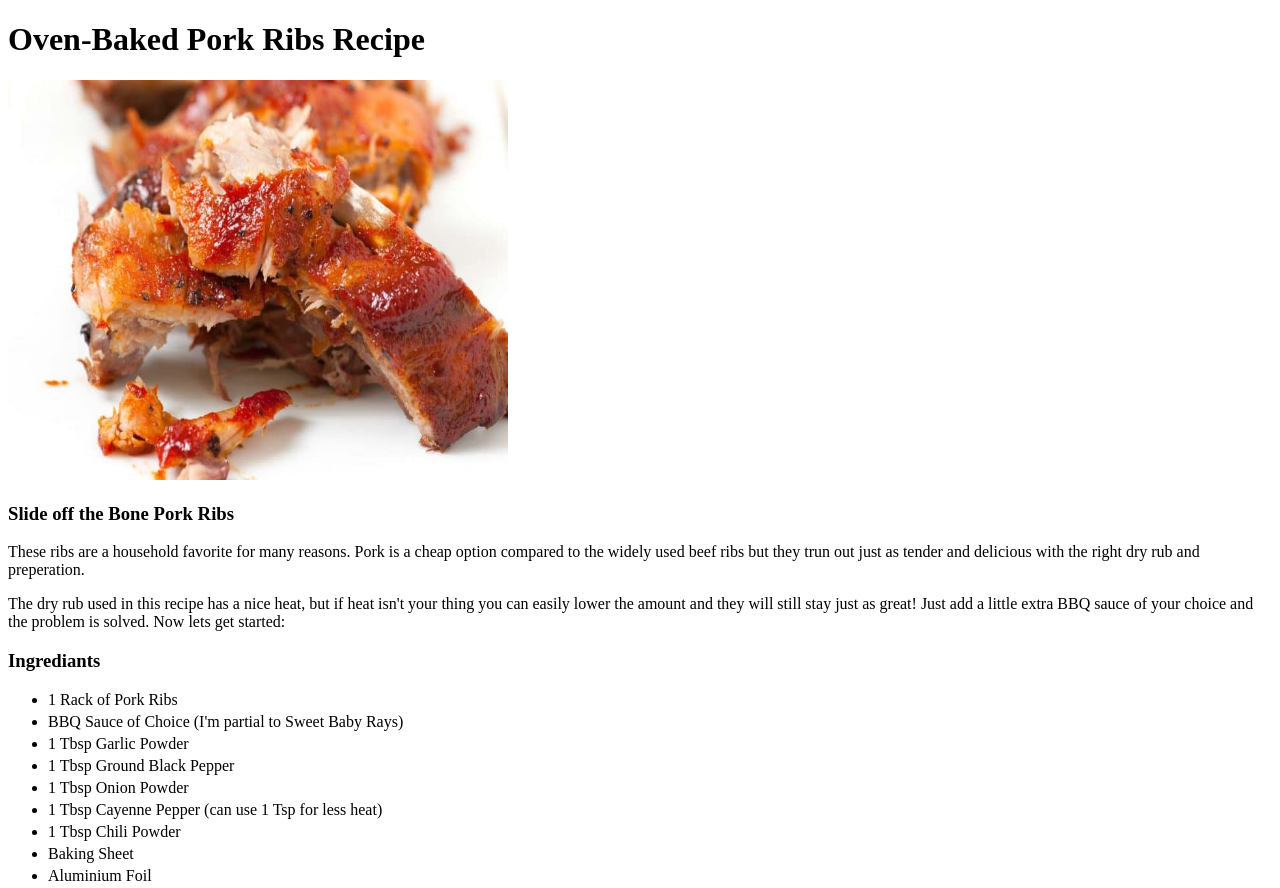
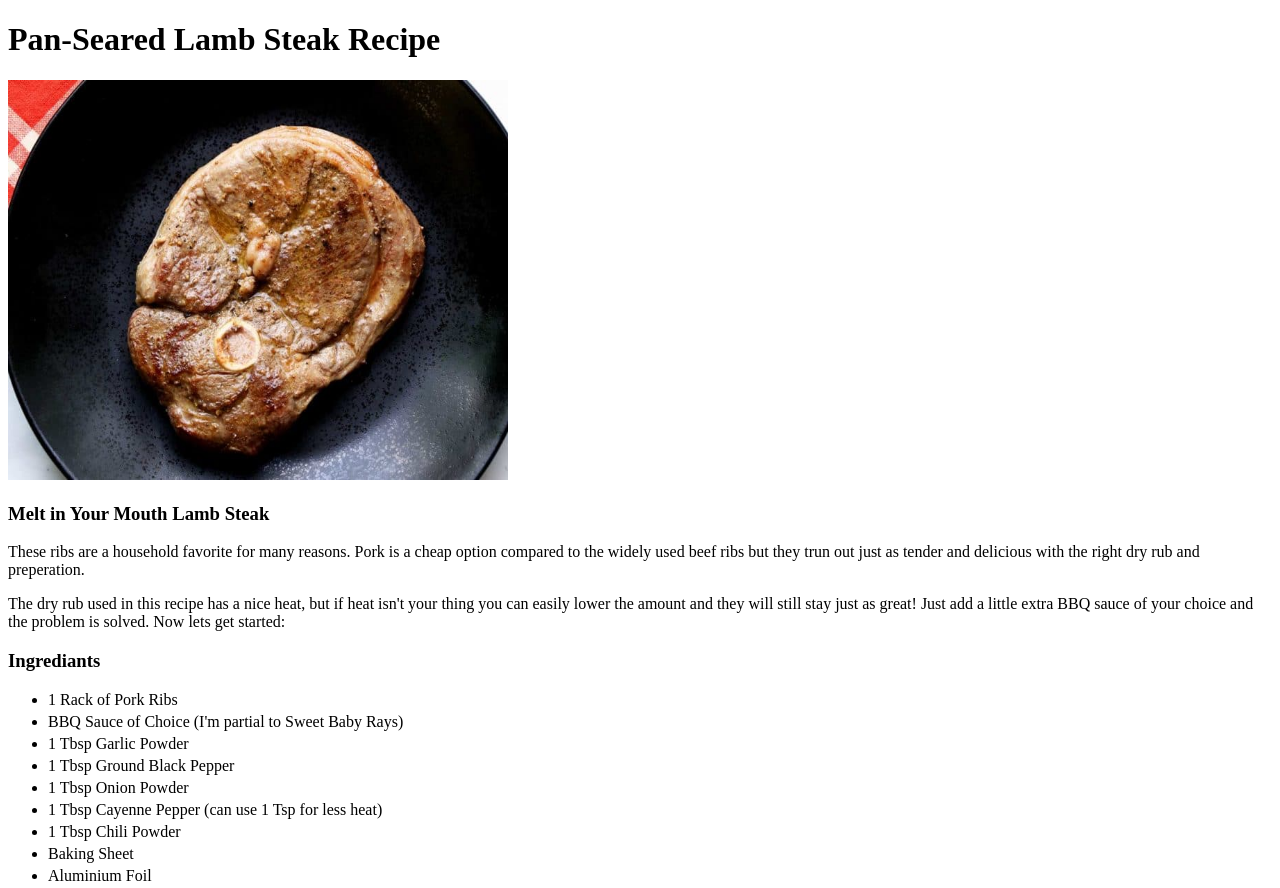
Before and after one commit to SilintN/odin-recipes, a plain HTML site: page lambSteak.html in a window 1280 px wide. Shown: the top 888 px of the page. Drawn offline with Linux system fonts and the light colour scheme.

Commit message:
Replaced headings and Img

```diff
--- a/lambSteak.html
+++ b/lambSteak.html
@@ -2,7 +2,7 @@
 <html lang="en">
   <head>
     <meta charset="UTF-8" />
-    <title>Oven-Baked Pork Ribs</title>
+    <title>Pan-Seared Lamb Steak</title>
     <style>
       strong {
         font-size: 17px;
@@ -13,13 +13,13 @@
     </style>
   </head>
   <body>
-    <h1>Oven-Baked Pork Ribs Recipe</h1>
+    <h1>Pan-Seared Lamb Steak Recipe</h1>
     <img
       style="width: 500px; height: 400px"
-      src="./Images/oven-baked-ribs.jpg"
+      src="./Images/lamb-steak.jpg"
       alt="PorkRibsImg"
     />
-    <h3>Slide off the Bone Pork Ribs</h3>
+    <h3>Melt in Your Mouth Lamb Steak</h3>
     <p>
       These ribs are a household favorite for many reasons. Pork is a cheap
       option compared to the widely used beef ribs but they trun out just as
```
